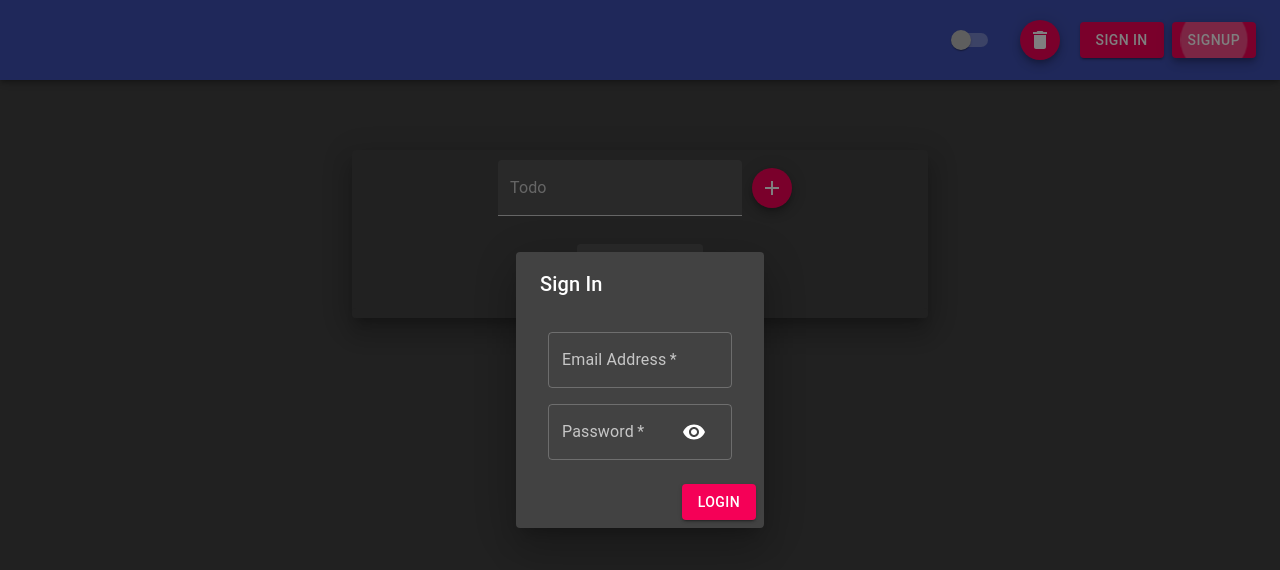
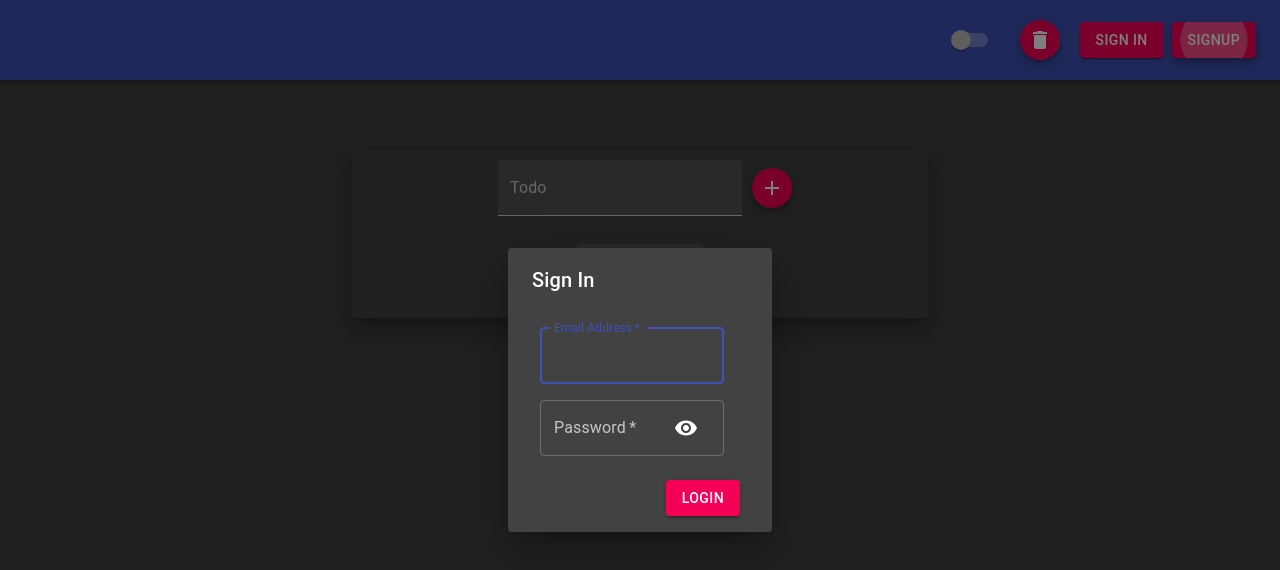
Before and after one commit to rd-code-23/todo-list-fullstack, a React (Create React App) app in the folder client/: page / in a window 1280 px wide. Both pictures are taken after a click on the button "SIGN IN". Shown: the top 570 px of the page. Built offline with nearby package versions, Linux system fonts and the light colour scheme.

Commit message:
enter key working for login/signup

```diff
--- a/client/src/components/Auth/AuthFormDialog.jsx
+++ b/client/src/components/Auth/AuthFormDialog.jsx
@@ -42,7 +42,9 @@ const AuthFormDialog = ({ authState, authDispatch, todosState, todosDispatch, se
         authDispatch({ type: AUTH_FAIL, payload: null }); // clear error message
     };
 
-    const handleLogin = async () => {
+    const handleLogin = async (e) => {
+        e.preventDefault();
+
         const form = { name, email, password };
 
         if (isSignUp && password !== confirmPassword) {
@@ -78,28 +80,33 @@ const AuthFormDialog = ({ authState, authDispatch, todosState, todosDispatch, se
                 }
 
                 <Grid container jusify="center" spacing={2}>
-                    <form className={classes.root} noValidate autoComplete="off">
+                    <form className={classes.root} noValidate autoComplete="off" onSubmit={handleLogin}>
                         <Grid container jusify="center" direction="column" spacing={2}>
                             {
                                 isSignUp &&
-                                <Input name="name" label="Name" handleChange={(e) => setName(e.target.value)} autoFocus />
+                                <Input autoFocus name="name" label="Name" handleChange={(e) => setName(e.target.value)} />
                             }
-                            <Input name="email" label="Email Address" handleChange={(e) => setEmail(e.target.value)} type="email" />
+                            {
+                                isSignUp ?
+                                    <Input name="email" label="Email Address" handleChange={(e) => setEmail(e.target.value)} type="email" /> :
+                                    <Input autoFocus name="email" label="Email Address" handleChange={(e) => setEmail(e.target.value)} type="email" />
+                            }
                             <Input name="password" label="Password" handleChange={(e) => setPassword(e.target.value)} type={showPassword ? 'text' : 'password'} handleShowPassword={handleShowPassword} />
                             {
                                 isSignUp &&
                                 <Input name="confirmPassword" label="Repeat Password" handleChange={(e) => setConfirmPassword(e.target.value)} type="password" />
                             }
                         </Grid>
+                        <DialogActions>
+                            <Button variant="contained" color="secondary" type="submit">
+                                {isSignUp ? 'Signup' : 'Login'}
+                            </Button>
+                        </DialogActions>
                     </form>
                 </Grid>
             </DialogContent>
 
-            <DialogActions>
-                <Button autoFocus variant="contained" onClick={handleLogin} color="secondary">
-                    {isSignUp ? 'Signup' : 'Login'}
-                </Button>
-            </DialogActions>
+
         </Dialog>
     )
 }
```
